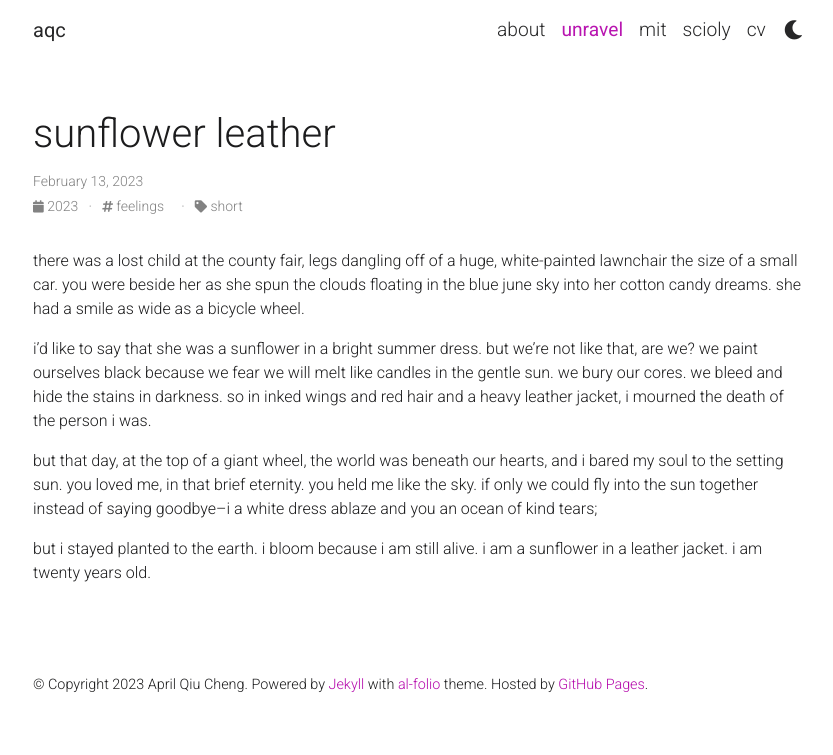
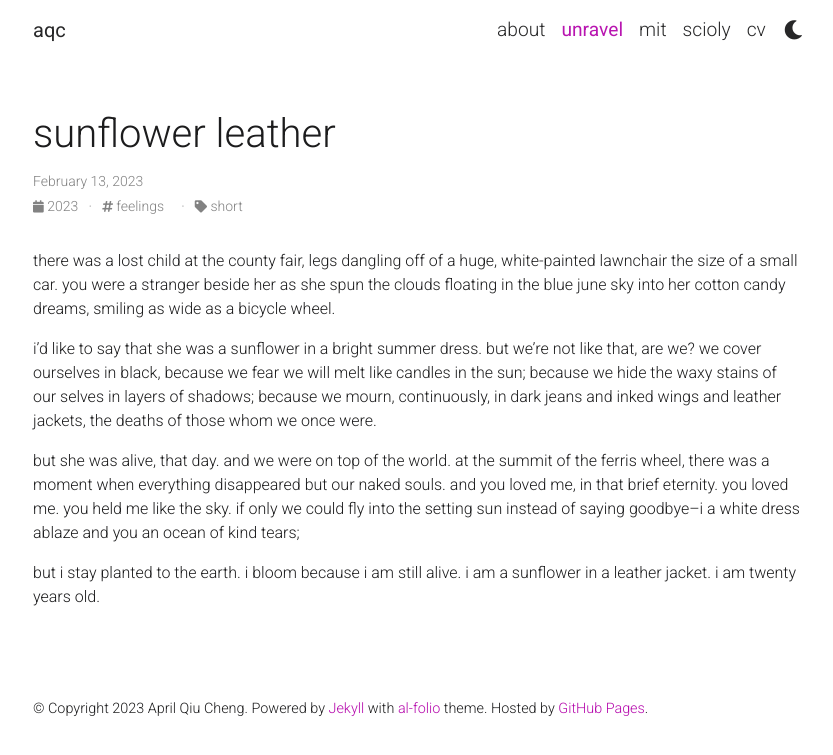
Before and after one commit to aqcheng/aqcheng.github.io, a Jekyll site: the page built from _posts/2023-02-13-sunflower-leather.md, in a window 1280 px wide. Shown: the top 755 px of the page, without its empty margins (222-1055 px from the left). Built offline with Jekyll 4.4.1, drawn with Linux system fonts in a browser that asks for light colours; comment, search, counter and statistics services are not loaded; a style sheet for code colours, icons or effects is not loaded.

Commit message:
edited some blogposts

```diff
--- a/_posts/2023-02-13-sunflower-leather.md
+++ b/_posts/2023-02-13-sunflower-leather.md
@@ -6,10 +6,10 @@ description: a piece i'm writing for mit's infinite magazine about a summer day
 tags: feelings
 categories: short
 ---
-there was a lost child at the county fair, legs dangling off of a huge, white-painted lawnchair the size of a small car. you were beside her as she spun the clouds floating in the blue june sky into her cotton candy dreams. she had a smile as wide as a bicycle wheel.
+there was a lost child at the county fair, legs dangling off of a huge, white-painted lawnchair the size of a small car. you were a stranger beside her as she spun the clouds floating in the blue june sky into her cotton candy dreams, smiling as wide as a bicycle wheel.
 
-i’d like to say that she was a sunflower in a bright summer dress. but we’re not like that, are we? we paint ourselves black because we fear we will melt like candles in the gentle sun. we bury our cores. we bleed and hide the stains in darkness. so in inked wings and red hair and a heavy leather jacket, i mourned the death of the person i was.
+i’d like to say that she was a sunflower in a bright summer dress. but we’re not like that, are we? we cover ourselves in black, because we fear we will melt like candles in the sun; because we hide the waxy stains of our selves in layers of shadows; because we mourn, continuously, in dark jeans and inked wings and leather jackets, the deaths of those whom we once were.
 
-but that day, at the top of a giant wheel, the world was beneath our hearts, and i bared my soul to the setting sun. you loved me, in that brief eternity. you held me like the sky. if only we could fly into the sun together instead of saying goodbye–i a white dress ablaze and you an ocean of kind tears;
+but she was alive, that day. and we were on top of the world. at the summit of the ferris wheel, there was a moment when everything disappeared but our naked souls. and you loved me, in that brief eternity. you loved me. you held me like the sky. if only we could fly into the setting sun instead of saying goodbye–i a white dress ablaze and you an ocean of kind tears;
 
-but i stayed planted to the earth. i bloom because i am still alive. i am a sunflower in a leather jacket. i am twenty years old.
+but i stay planted to the earth. i bloom because i am still alive. i am a sunflower in a leather jacket. i am twenty years old.
```
Also changed, not shown: _posts/2022-12-30-identity.md (+1 -1 lines), _posts/2023-02-13-hexagon-corkboard.md (+1 -1 lines).
